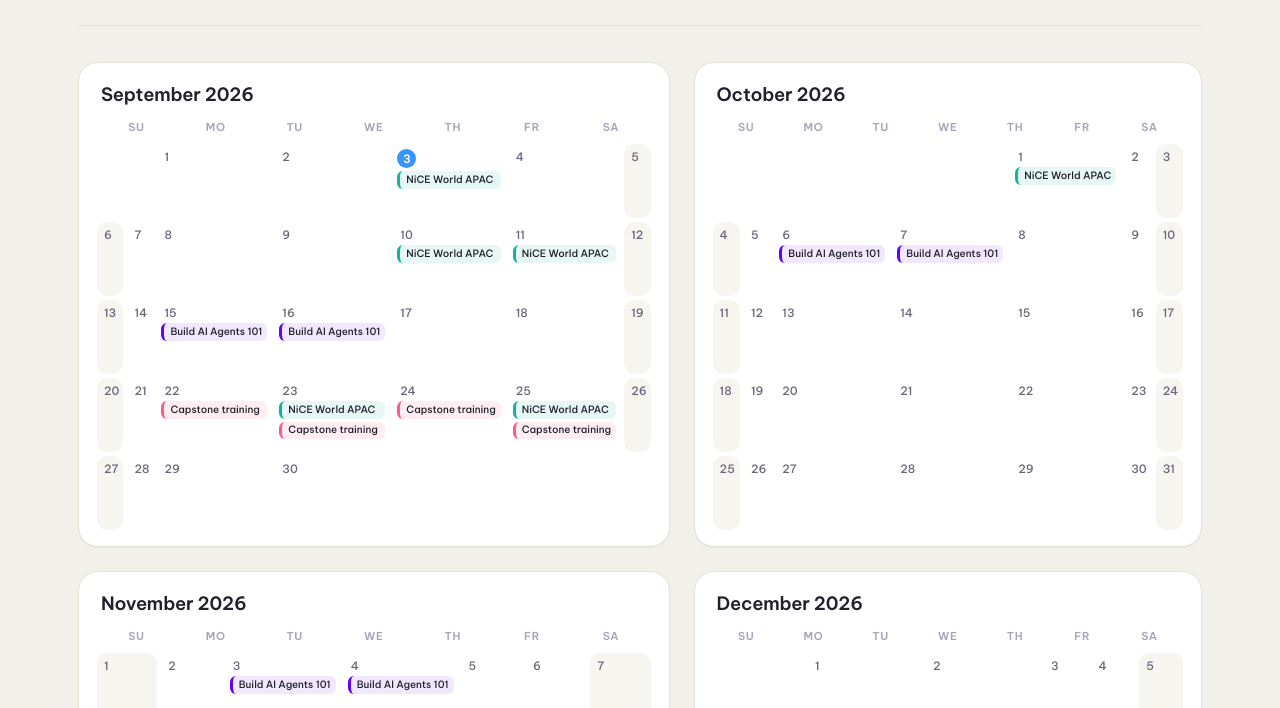
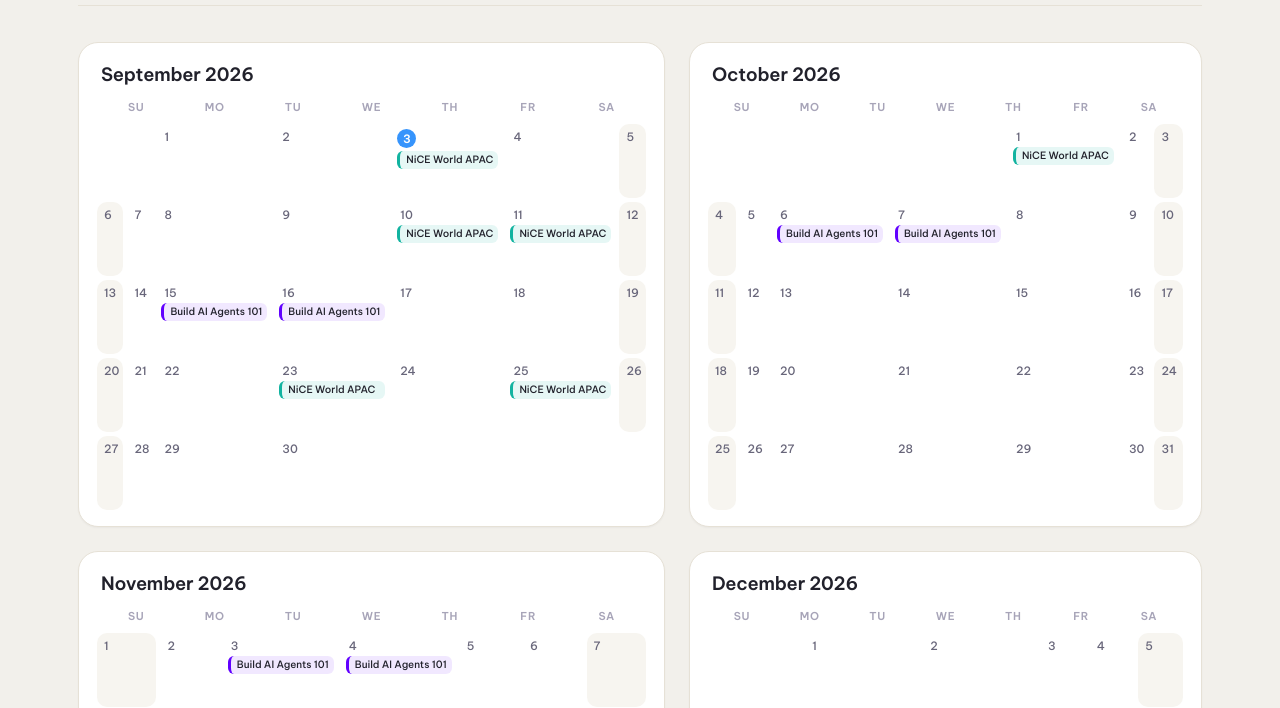
Before and after one commit to shruthishangar97/partnerCalendar2026, a plain HTML site: page index.html in a window 1280 px wide. Shown: the part 182-890 px from the top of the page. Drawn offline with Linux system fonts and the light colour scheme.

Commit message:
Update index.html

```diff
--- a/index.html
+++ b/index.html
@@ -301,7 +301,19 @@
     transition:opacity 0.12s ease, transform 0.12s ease;
     z-index:50;
   }
-  #tooltip.visible{ opacity:1; transform:translateY(0); }
+  #tooltip.visible{ opacity:1; transform:translateY(0); pointer-events:auto; }
+  #tooltip .tt-link{
+    display:inline-flex;
+    align-items:center;
+    gap:4px;
+    margin-top:8px;
+    font-size:0.75rem;
+    font-weight:600;
+    color:var(--accent-strong);
+    text-decoration:none;
+    border-bottom:1px solid transparent;
+  }
+  #tooltip .tt-link:hover, #tooltip .tt-link:focus-visible{ border-bottom-color:currentColor; }
   #tooltip .tt-cat{
     display:inline-block;
     font-size:0.62rem;
@@ -340,13 +352,12 @@
         <svg class="smile" viewBox="0 0 381.33 381.33" xmlns="http://www.w3.org/2000/svg"><circle fill="#3694fd" cx="93.73" cy="93.73" r="31.24"/><circle fill="#3694fd" cx="193.35" cy="93.73" r="31.24"/><path fill="currentColor" d="M315.85,124.97h-45.79c-1.64,0-2.96,1.32-3,2.97-1.56,76.01-63.11,137.56-139.12,139.12-1.64.03-2.97,1.35-2.97,3v45.79c0,1.67,1.36,3.03,3.03,3,104.52-1.61,189.25-86.33,190.85-190.85.03-1.67-1.34-3.03-3-3.03Z"/></svg>
       </div>
       <h1>APAC partner calendar</h1>
-      <p>Build AI Agents 101, NiCE World APAC stops, and Sydney Capstone Training — everything APAC partners need to know, September through December 2026.</p>
+      <p>Build AI Agents 101 and NiCE World APAC stops — everything APAC partners need to know, September through December 2026.</p>
     </div>
 
     <div class="legend">
       <div class="legend-item"><span class="swatch training"></span>Online training — Build AI Agents 101</div>
       <div class="legend-item"><span class="swatch events"></span>General events — NiCE World APAC</div>
-      <div class="legend-item"><span class="swatch capstone"></span>Capstone training — Sydney</div>
       <div class="range-note">Hover or tap any event for date, time and region.</div>
     </div>
   </header>
@@ -355,7 +366,7 @@
 
   <footer class="foot">
     <span>Times shown are local to the event's own timezone (IST / AEST / ACST / SGT / JST). Confirm before booking travel.</span>
-    <span>Compiled for GSI &amp; channel partners · APAC region only · Updated Sep 2, 2026</span>
+    <span>Compiled for GSI &amp; channel partners · APAC region only · Updated Sep 3, 2026</span>
   </footer>
 
 </div>
@@ -383,61 +394,64 @@
       title:"Build AI Agents 101",
       start:[2026,8,15], end:[2026,8,16],
       time:"8:00 AM–12:00 PM IST", place:"APAC region · live online",
-      note:"NiCE AI Agents (Cognigy) Essentials Technical Workshop — live, instructor-led online session." },
+      note:"NiCE AI Agents (Cognigy) Essentials Technical Workshop — live, instructor-led online session.",
+      link:"https://nice.csod.com/ui/lms-learning-details/app/event/aca1a540-712a-4031-b898-16fd5b8dc060", linkLabel:"Sign up" },
     { cat:"training", chip:"Build AI Agents 101",
       title:"Build AI Agents 101",
       start:[2026,9,6], end:[2026,9,7],
       time:"8:00 AM–12:00 PM IST", place:"APAC region · live online",
-      note:"NiCE AI Agents (Cognigy) Essentials Technical Workshop — live, instructor-led online session." },
+      note:"NiCE AI Agents (Cognigy) Essentials Technical Workshop — live, instructor-led online session.",
+      link:"https://nice.csod.com/ui/lms-learning-details/app/event/aca1a540-712a-4031-b898-16fd5b8dc060", linkLabel:"Sign up" },
     { cat:"training", chip:"Build AI Agents 101",
       title:"Build AI Agents 101",
       start:[2026,10,3], end:[2026,10,4],
       time:"8:00 AM–12:00 PM IST", place:"APAC region · live online",
-      note:"NiCE AI Agents (Cognigy) Essentials Technical Workshop — live, instructor-led online session." },
+      note:"NiCE AI Agents (Cognigy) Essentials Technical Workshop — live, instructor-led online session.",
+      link:"https://nice.csod.com/ui/lms-learning-details/app/event/aca1a540-712a-4031-b898-16fd5b8dc060", linkLabel:"Sign up" },
     { cat:"training", chip:"Build AI Agents 101",
       title:"Build AI Agents 101",
       start:[2026,11,15], end:[2026,11,16],
       time:"8:00 AM–12:00 PM IST", place:"APAC region · live online",
-      note:"NiCE AI Agents (Cognigy) Essentials Technical Workshop — live, instructor-led online session." },
+      note:"NiCE AI Agents (Cognigy) Essentials Technical Workshop — live, instructor-led online session.",
+      link:"https://nice.csod.com/ui/lms-learning-details/app/event/aca1a540-712a-4031-b898-16fd5b8dc060", linkLabel:"Sign up" },
 
     // General events — NiCE World APAC 2026 (APAC city stops only)
     { cat:"events", chip:"NiCE World APAC",
       title:"NiCE World APAC 2026 — Sydney",
       start:[2026,8,3], end:[2026,8,3],
       time:"1:00 PM AEST start", place:"Sydney, Australia",
-      note:"Regional AI · CX · Innovation tour stop. Registration reported full." },
+      note:"Regional AI · CX · Innovation tour stop. Registration reported full.",
+      link:"https://www.nice.com/websites/nice-world-apac", linkLabel:"Registration status" },
     { cat:"events", chip:"NiCE World APAC",
       title:"NiCE World APAC 2026 — Adelaide",
       start:[2026,8,10], end:[2026,8,10],
       time:"2:00 PM ACST start", place:"Adelaide, Australia",
-      note:"Regional AI · CX · Innovation tour stop." },
+      note:"Regional AI · CX · Innovation tour stop.",
+      link:"https://www.nice.com/websites/nice-world-apac", linkLabel:"Sign up" },
     { cat:"events", chip:"NiCE World APAC",
       title:"NiCE World APAC 2026 — Tokyo",
       start:[2026,8,11], end:[2026,8,11],
       time:"Time TBC — see Japan event page", place:"Tokyo, Japan",
-      note:"Regional AI · CX · Innovation tour stop." },
+      note:"Regional AI · CX · Innovation tour stop.",
+      link:"https://www.nice.com/websites/nice-world-apac", linkLabel:"Sign up" },
     { cat:"events", chip:"NiCE World APAC",
       title:"NiCE World APAC 2026 — Mumbai",
       start:[2026,8,23], end:[2026,8,23],
       time:"4:00 PM IST start", place:"Mumbai, India",
-      note:"Regional AI · CX · Innovation tour stop." },
+      note:"Regional AI · CX · Innovation tour stop.",
+      link:"https://www.nice.com/websites/nice-world-apac", linkLabel:"Sign up" },
     { cat:"events", chip:"NiCE World APAC",
       title:"NiCE World APAC 2026 — New Delhi",
       start:[2026,8,25], end:[2026,8,25],
       time:"4:00 PM IST start", place:"New Delhi, India",
-      note:"Regional AI · CX · Innovation tour stop." },
+      note:"Regional AI · CX · Innovation tour stop.",
+      link:"https://www.nice.com/websites/nice-world-apac", linkLabel:"Sign up" },
     { cat:"events", chip:"NiCE World APAC",
       title:"NiCE World APAC 2026 — Singapore",
       start:[2026,9,1], end:[2026,9,1],
       time:"2:00 PM SGT start", place:"Singapore",
-      note:"Regional AI · CX · Innovation tour stop." },
-
-    // Capstone training
-    { cat:"capstone", chip:"Capstone training",
-      title:"Capstone Training — Sydney",
-      start:[2026,8,22], end:[2026,8,25],
-      time:"9:00 AM–5:00 PM AEST · in person", place:"Sydney, Australia",
-      note:"In-person capstone training session for APAC partners." }
+      note:"Regional AI · CX · Innovation tour stop.",
+      link:"https://www.nice.com/websites/nice-world-apac", linkLabel:"Sign up" }
   ];
 
   function dateKey(y,m,d){ return y+"-"+(m+1)+"-"+d; }
@@ -517,10 +531,10 @@
         pill.className = "pill " + ev.cat;
         pill.textContent = ev.chip;
         pill.tabIndex = 0;
-        pill.addEventListener("mouseenter", function(e){ showTip(ev, pill); });
-        pill.addEventListener("mouseleave", hideTip);
-        pill.addEventListener("focus", function(e){ showTip(ev, pill); });
-        pill.addEventListener("blur", hideTip);
+        pill.addEventListener("mouseenter", function(e){ clearHideTimer(); showTip(ev, pill); });
+        pill.addEventListener("mouseleave", scheduleHide);
+        pill.addEventListener("focus", function(e){ clearHideTimer(); showTip(ev, pill); });
+        pill.addEventListener("blur", scheduleHide);
         pill.addEventListener("click", function(e){
           e.stopPropagation();
           if (tip.classList.contains("visible") && tip._current===ev){ hideTip(); }
@@ -550,6 +564,10 @@
   var tip = document.getElementById("tooltip");
   var catLabel = { training:"Online training", events:"General event", capstone:"Capstone training" };
 
+  var hideTimer = null;
+  function clearHideTimer(){ if (hideTimer){ clearTimeout(hideTimer); hideTimer = null; } }
+  function scheduleHide(){ clearHideTimer(); hideTimer = setTimeout(hideTip, 180); }
+
   function showTip(ev, target){
     tip._current = ev;
     tip.innerHTML =
@@ -558,7 +576,8 @@
       '<div class="tt-row"><b>' + fmtRange(ev.start, ev.end) + '</b></div>' +
       '<div class="tt-row">' + ev.time + '</div>' +
       '<div class="tt-row">' + ev.place + '</div>' +
-      (ev.note ? '<div class="tt-row">' + ev.note + '</div>' : '');
+      (ev.note ? '<div class="tt-row">' + ev.note + '</div>' : '') +
+      (ev.link ? '<a class="tt-link" href="' + ev.link + '" target="_blank" rel="noopener">' + (ev.linkLabel || "Sign up") + ' ↗</a>' : '');
 
     var r = target.getBoundingClientRect();
     tip.style.visibility = "hidden";
@@ -577,6 +596,8 @@
     tip._current = null;
   }
   tip.addEventListener("click", function(e){ e.stopPropagation(); });
+  tip.addEventListener("mouseenter", clearHideTimer);
+  tip.addEventListener("mouseleave", scheduleHide);
 
 })();
 </script>
```
